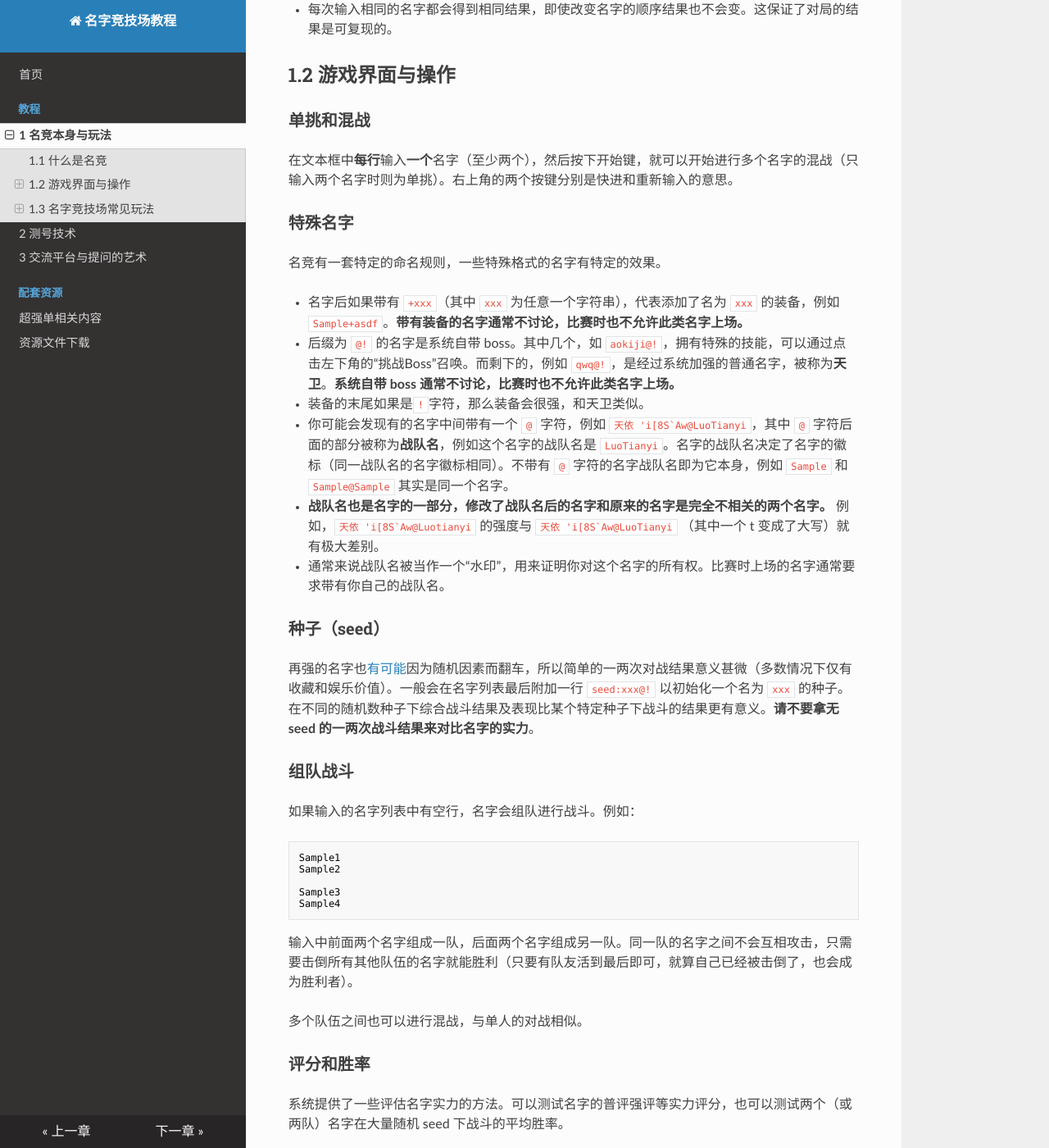
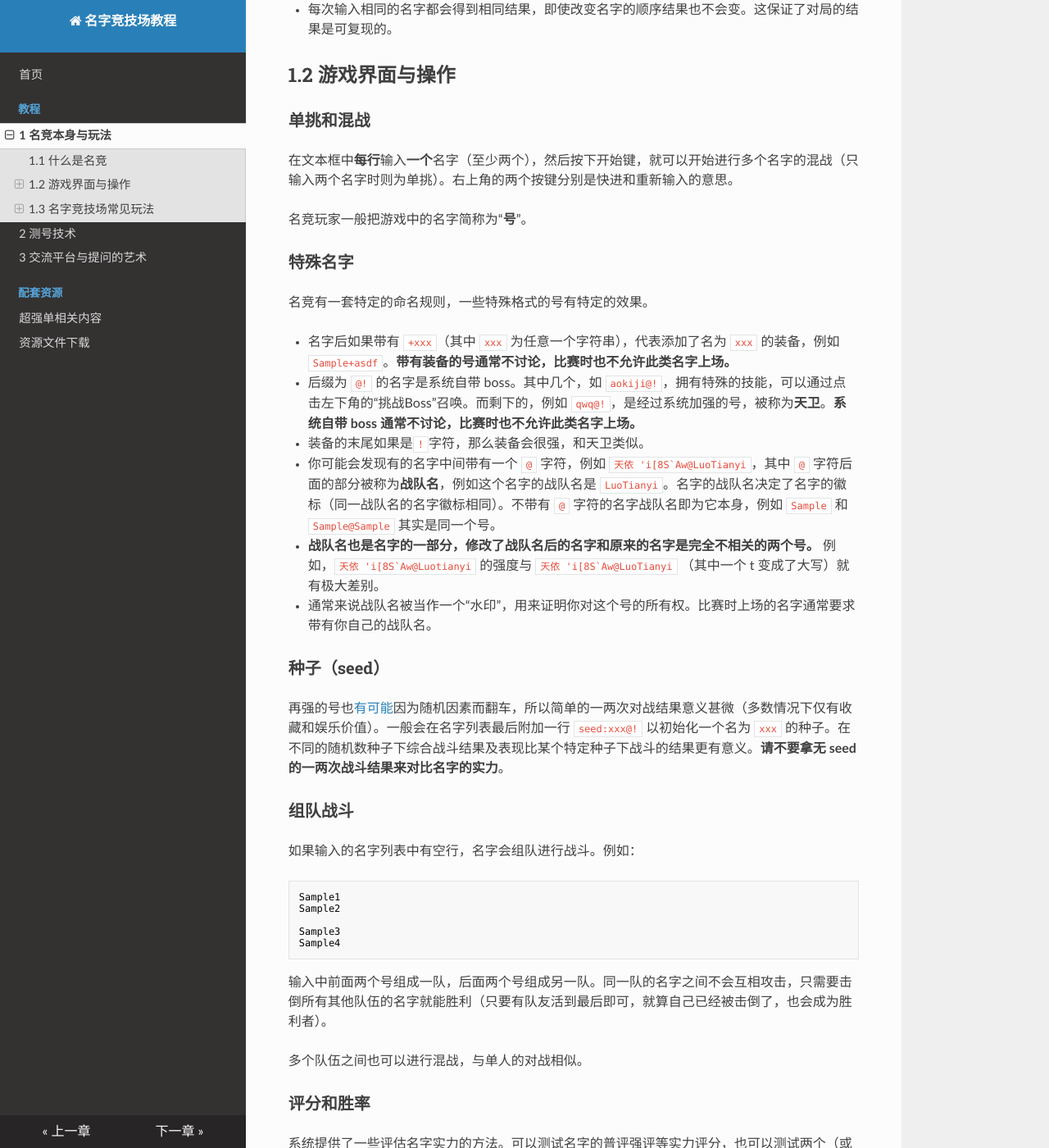
Before and after one commit to sqrt2802/namern-help-dev, an MkDocs documentation site: the page built from docs/chp1.md, in a window 1280 px wide and 1400 px high, scrolled down 395 px. Shown: the whole window at 82% size. Built offline with MkDocs 1.6.1, drawn with Linux system fonts in a browser that asks for light colours; some of the changed text lies outside the part shown.

Commit message:
chp1 patch

````diff
--- a/docs/chp1.md
+++ b/docs/chp1.md
@@ -13,20 +13,22 @@
 
 在文本框中**每行**输入**一个**名字（至少两个），然后按下开始键，就可以开始进行多个名字的混战（只输入两个名字时则为单挑）。右上角的两个按键分别是快进和重新输入的意思。
 
+名竞玩家一般把游戏中的名字简称为“**号**”。
+
 ### 特殊名字
 
-名竞有一套特定的命名规则，一些特殊格式的名字有特定的效果。
+名竞有一套特定的命名规则，一些特殊格式的号有特定的效果。
 
-* 名字后如果带有 `+xxx`（其中 `xxx` 为任意一个字符串），代表添加了名为 `xxx` 的装备，例如 `Sample+asdf`。**带有装备的名字通常不讨论，比赛时也不允许此类名字上场。**
-* 后缀为 `@!` 的名字是系统自带 boss。其中几个，如 `aokiji@!`，拥有特殊的技能，可以通过点击左下角的“挑战Boss”召唤。而剩下的，例如 `qwq@!`，是经过系统加强的普通名字，被称为**天卫**。**系统自带 boss 通常不讨论，比赛时也不允许此类名字上场。**
+* 名字后如果带有 `+xxx`（其中 `xxx` 为任意一个字符串），代表添加了名为 `xxx` 的装备，例如 `Sample+asdf`。**带有装备的号通常不讨论，比赛时也不允许此类名字上场。**
+* 后缀为 `@!` 的名字是系统自带 boss。其中几个，如 `aokiji@!`，拥有特殊的技能，可以通过点击左下角的“挑战Boss”召唤。而剩下的，例如 `qwq@!`，是经过系统加强的号，被称为**天卫**。**系统自带 boss 通常不讨论，比赛时也不允许此类名字上场。**
 * 装备的末尾如果是`!`字符，那么装备会很强，和天卫类似。
-* 你可能会发现有的名字中间带有一个 `@` 字符，例如 ``天依 'i[8S`Aw@LuoTianyi``，其中 `@` 字符后面的部分被称为**战队名**，例如这个名字的战队名是 `LuoTianyi`。名字的战队名决定了名字的徽标（同一战队名的名字徽标相同）。不带有 `@` 字符的名字战队名即为它本身，例如 `Sample` 和 `Sample@Sample` 其实是同一个名字。
-* **战队名也是名字的一部分，修改了战队名后的名字和原来的名字是完全不相关的两个名字。** 例如，``天依 'i[8S`Aw@Luotianyi`` 的强度与 ``天依 'i[8S`Aw@LuoTianyi`` （其中一个 t 变成了大写）就有极大差别。
-* 通常来说战队名被当作一个“水印”，用来证明你对这个名字的所有权。比赛时上场的名字通常要求带有你自己的战队名。
+* 你可能会发现有的名字中间带有一个 `@` 字符，例如 ``天依 'i[8S`Aw@LuoTianyi``，其中 `@` 字符后面的部分被称为**战队名**，例如这个名字的战队名是 `LuoTianyi`。名字的战队名决定了名字的徽标（同一战队名的名字徽标相同）。不带有 `@` 字符的名字战队名即为它本身，例如 `Sample` 和 `Sample@Sample` 其实是同一个号。
+* **战队名也是名字的一部分，修改了战队名后的名字和原来的名字是完全不相关的两个号。** 例如，``天依 'i[8S`Aw@Luotianyi`` 的强度与 ``天依 'i[8S`Aw@LuoTianyi`` （其中一个 t 变成了大写）就有极大差别。
+* 通常来说战队名被当作一个“水印”，用来证明你对这个号的所有权。比赛时上场的名字通常要求带有你自己的战队名。
 
 ### 种子（seed）
 
-再强的名字也[有可能](https://deepmess.com/namerena/#n=VwAoGEqHRov-luLbXpyqJY7OgR-ysLnMGGonYvFxdFLn23rXwFVGwEvTRRlGk1otkFxds8pH5I6Za9R6wHVHog9B6tIw1rQoi6MAriDX9_KQqQuKQADg)因为随机因素而翻车，所以简单的一两次对战结果意义甚微（多数情况下仅有收藏和娱乐价值）。一般会在名字列表最后附加一行 `seed:xxx@!` 以初始化一个名为 `xxx` 的种子。在不同的随机数种子下综合战斗结果及表现比某个特定种子下战斗的结果更有意义。**请不要拿无 seed 的一两次战斗结果来对比名字的实力**。
+再强的号也[有可能](https://deepmess.com/namerena/#n=VwAoGEqHRov-luLbXpyqJY7OgR-ysLnMGGonYvFxdFLn23rXwFVGwEvTRRlGk1otkFxds8pH5I6Za9R6wHVHog9B6tIw1rQoi6MAriDX9_KQqQuKQADg)因为随机因素而翻车，所以简单的一两次对战结果意义甚微（多数情况下仅有收藏和娱乐价值）。一般会在名字列表最后附加一行 `seed:xxx@!` 以初始化一个名为 `xxx` 的种子。在不同的随机数种子下综合战斗结果及表现比某个特定种子下战斗的结果更有意义。**请不要拿无 seed 的一两次战斗结果来对比名字的实力**。
 
 ### 组队战斗
 
@@ -40,7 +42,7 @@ Sample3
 Sample4
 ```
 
-输入中前面两个名字组成一队，后面两个名字组成另一队。同一队的名字之间不会互相攻击，只需要击倒所有其他队伍的名字就能胜利（只要有队友活到最后即可，就算自己已经被击倒了，也会成为胜利者）。
+输入中前面两个号组成一队，后面两个号组成另一队。同一队的名字之间不会互相攻击，只需要击倒所有其他队伍的名字就能胜利（只要有队友活到最后即可，就算自己已经被击倒了，也会成为胜利者）。
 
 多个队伍之间也可以进行混战，与单人的对战相似。
 
@@ -60,9 +62,9 @@ Sample4
 Sample1@Sample
 ```
 
-即可开始测试一个名字的普评。到 10%, 100%, 1000%, 10000%... 分别会进行输出。一般取 100% 得到的评分为准。
+即可开始测试一个号的普评。到 10%, 100%, 1000%, 10000%... 分别会进行输出。一般取 100% 得到的评分为准。
 
-普评的含义是，进行多次战斗，每次战斗将你的名字和一个随机的“普通号”（实际上是系统加强过的，高于平均水平的号）组队，与另外两个随机的“普通号”进行对战，计算获胜场次占比（赢的次数除以战斗总数再乘 10000 即为评分）。
+普评的含义是，进行多次战斗，每次战斗将你的号和一个随机的“普通号”（实际上是系统加强过的，高于平均水平的号）组队，与另外两个随机的“普通号”进行对战，计算获胜场次占比（赢的次数除以战斗总数再乘 10000 即为评分）。
 
 10% 评分进行 1000 次战斗，100% 进行 10000 次战斗，以此类推。因此，10% 评分有三位有效数字，100% 评分有四位有效数字，以此类推。
 
@@ -83,7 +85,7 @@ Sample1@Sample
 Sample1@Sample
 ```
 
-即可开始测试一个名字的普单。
+即可开始测试一个号的普单。
 
 和普评类似，区别在于测的是与随机的一个“普通号”进行单挑的胜率。因此会发现一些单挑中不常用的技能发动频率明显偏低（如吞噬、召唤亡灵等），这是正常现象。
 
@@ -100,7 +102,7 @@ Sample1@Sample
 Sample1@Sample
 ```
 
-即可开始测试一个名字的强评。
+即可开始测试一个号的强评。
 
 和普评类似，区别在于随机匹配的不再是“普通号”，而是天卫。天卫被游戏系统加强的程度比“普通号”幅度更大。
 
@@ -118,7 +120,7 @@ Sample1@Sample
 Sample1@Sample
 ```
 
-即可开始测试一个名字的强单。
+即可开始测试一个号的强单。
 
 和普单类似，区别在于随机匹配的不再是“普通号”，而是天卫。
 
````
